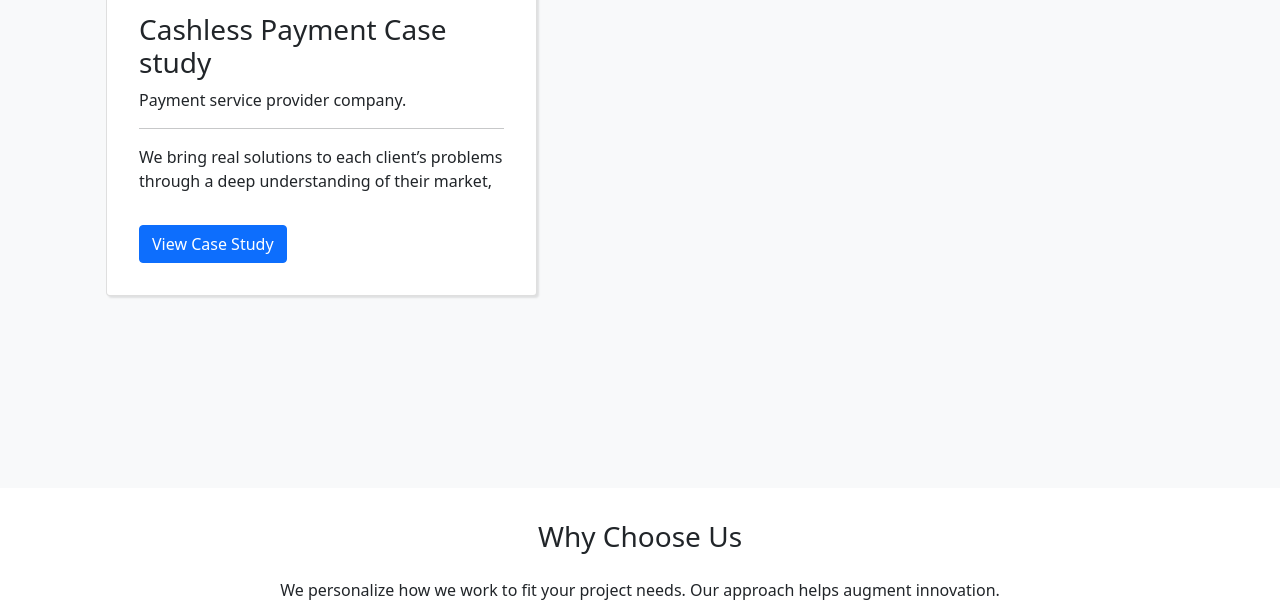
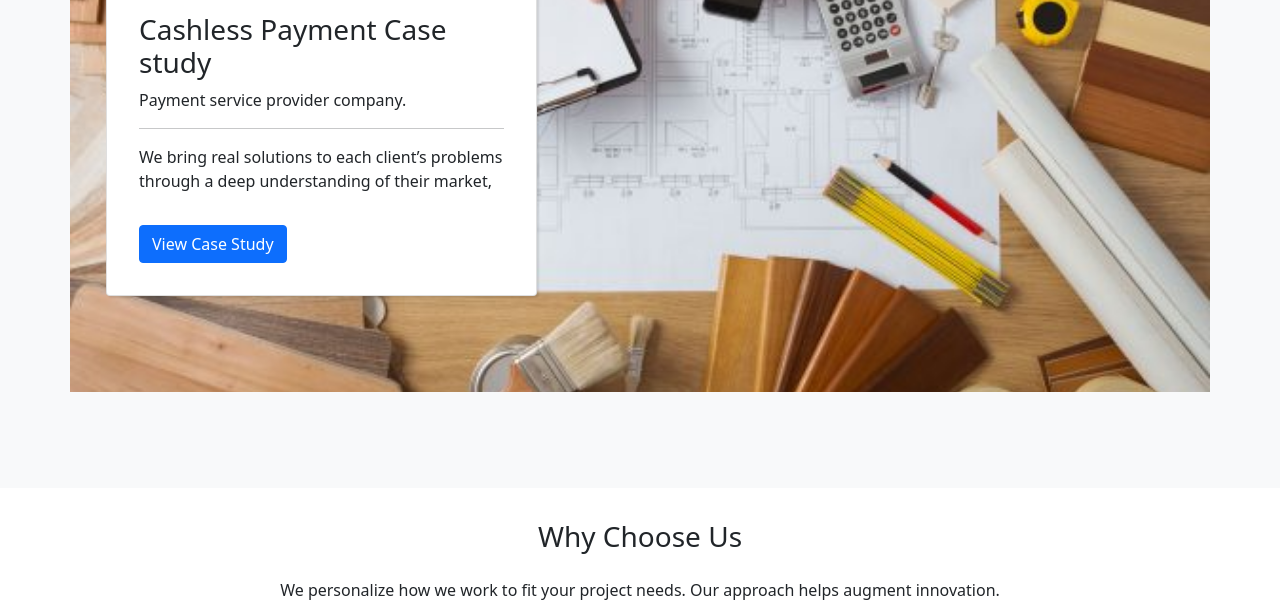
Before and after one commit to Creator-Shailesh/ITCompany, a plain HTML site: page index.html in a window 1280 px wide. Shown: the part 3027-3635 px from the top of the page. Drawn offline with nearby package versions, Linux system fonts and the light colour scheme; the site is published under a folder, as on GitHub Pages, so addresses that start at the root find nothing.

Commit message:
Update style.css

```diff
--- a/style.css
+++ b/style.css
@@ -52,7 +52,7 @@
     }
     .services .background-image
     {
-        background-image: url("/images/why3.jpg");
+        background-image: url("images/why3.jpg");
         background-size: cover;
         background-attachment: fixed;
     }
```
